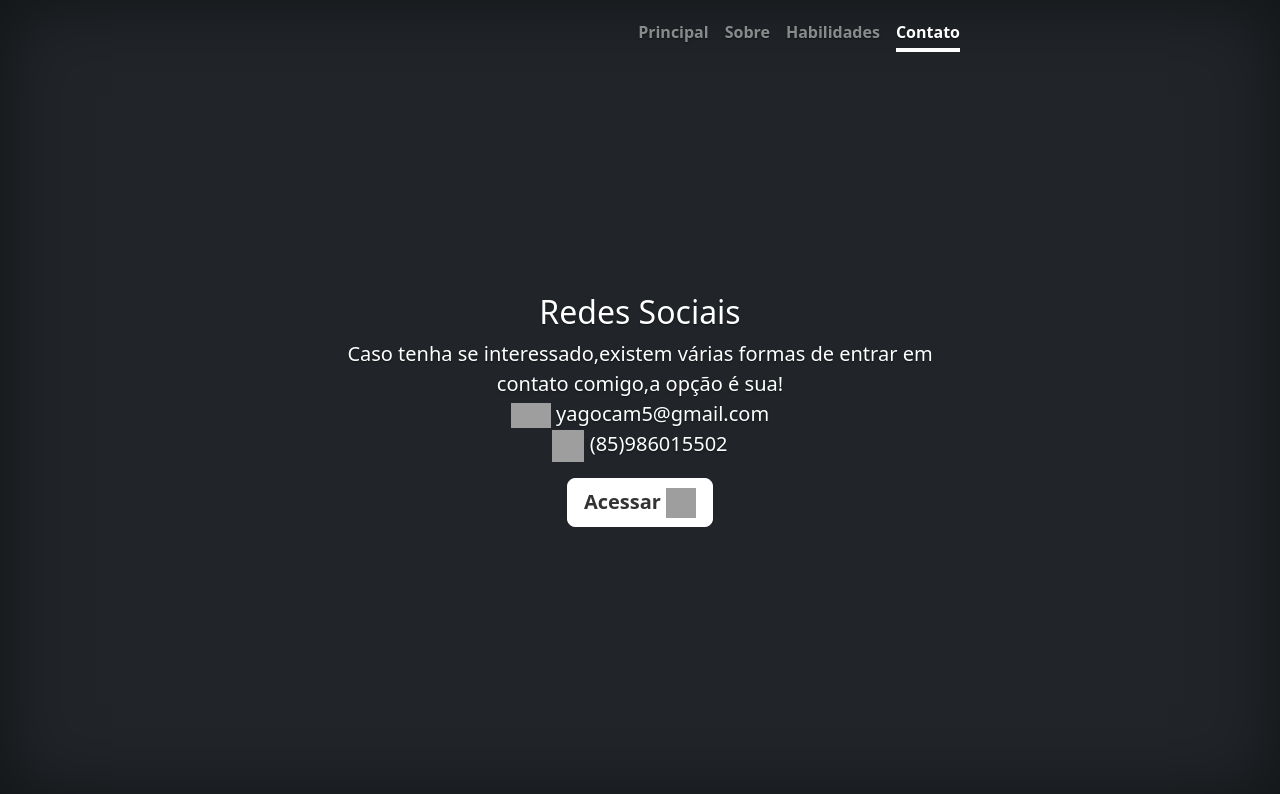
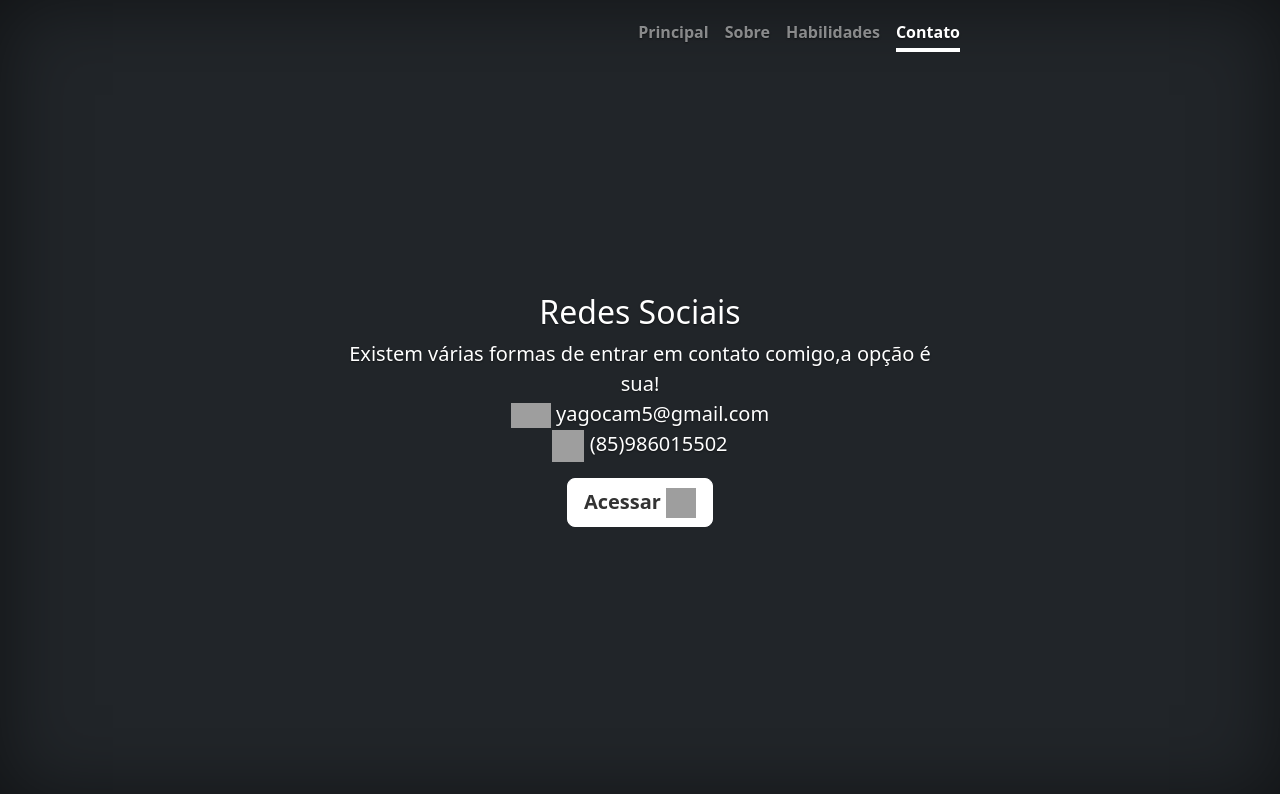
Before and after one commit to yagocam/yagocam.github.io, a plain HTML site: page contato.html in a window 1280 px wide. Drawn offline with nearby package versions, Linux system fonts and the light colour scheme; grey boxes are pictures that could not be loaded.

Commit message:
Update contato.html

```diff
--- a/contato.html
+++ b/contato.html
@@ -75,7 +75,7 @@
 
   <main class="px-3">
     <h2>Redes Sociais </h2>
-    <p class="lead">Caso tenha se interessado,existem várias formas de entrar em contato comigo,a opção é sua!<br>
+    <p class="lead">Existem várias formas de entrar em contato comigo,a opção é sua!<br>
      <img src="https://www.pngitem.com/pimgs/b/76-765685_white-envelope-icon-png.png" height="25" width="40"> yagocam5@gmail.com<br>
       <img src="https://cdn.discordapp.com/attachments/580898471230439449/822104991048138752/celular.png" height="32" width="32">
        (85)986015502
```
